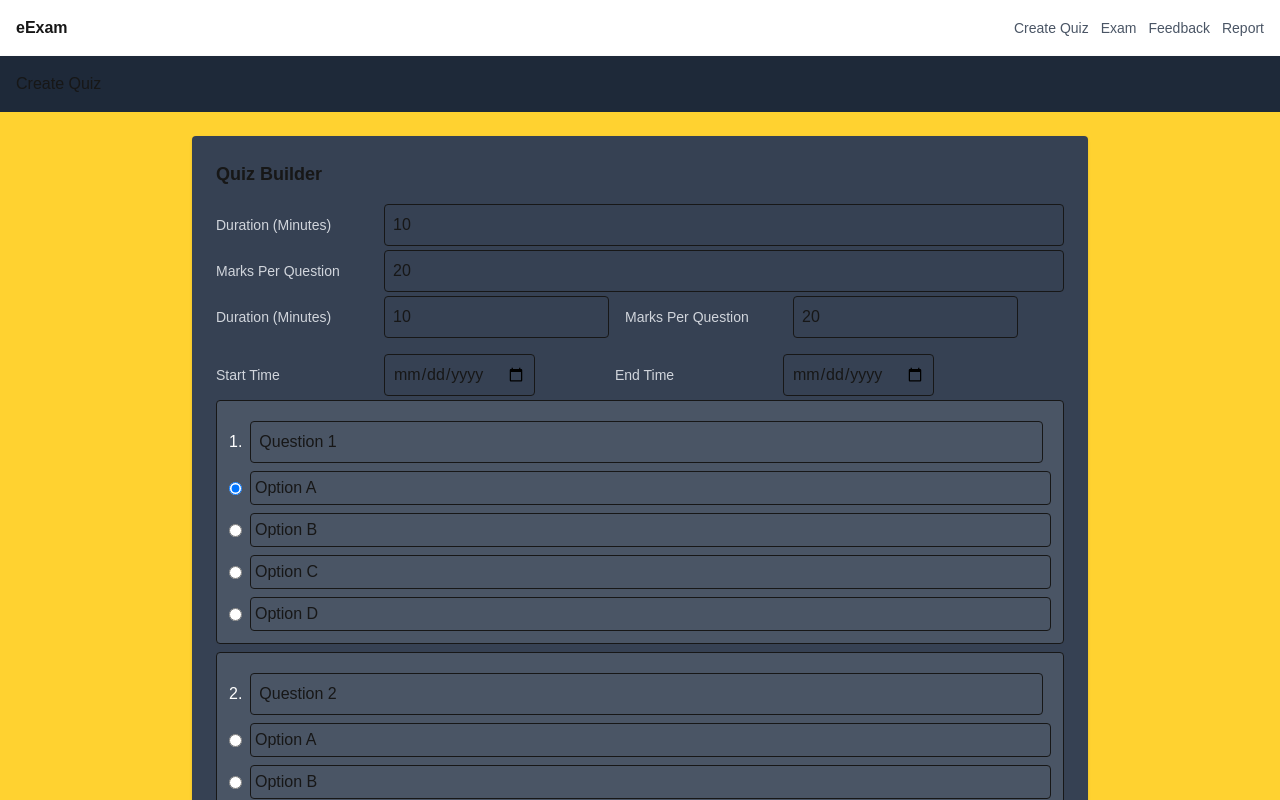
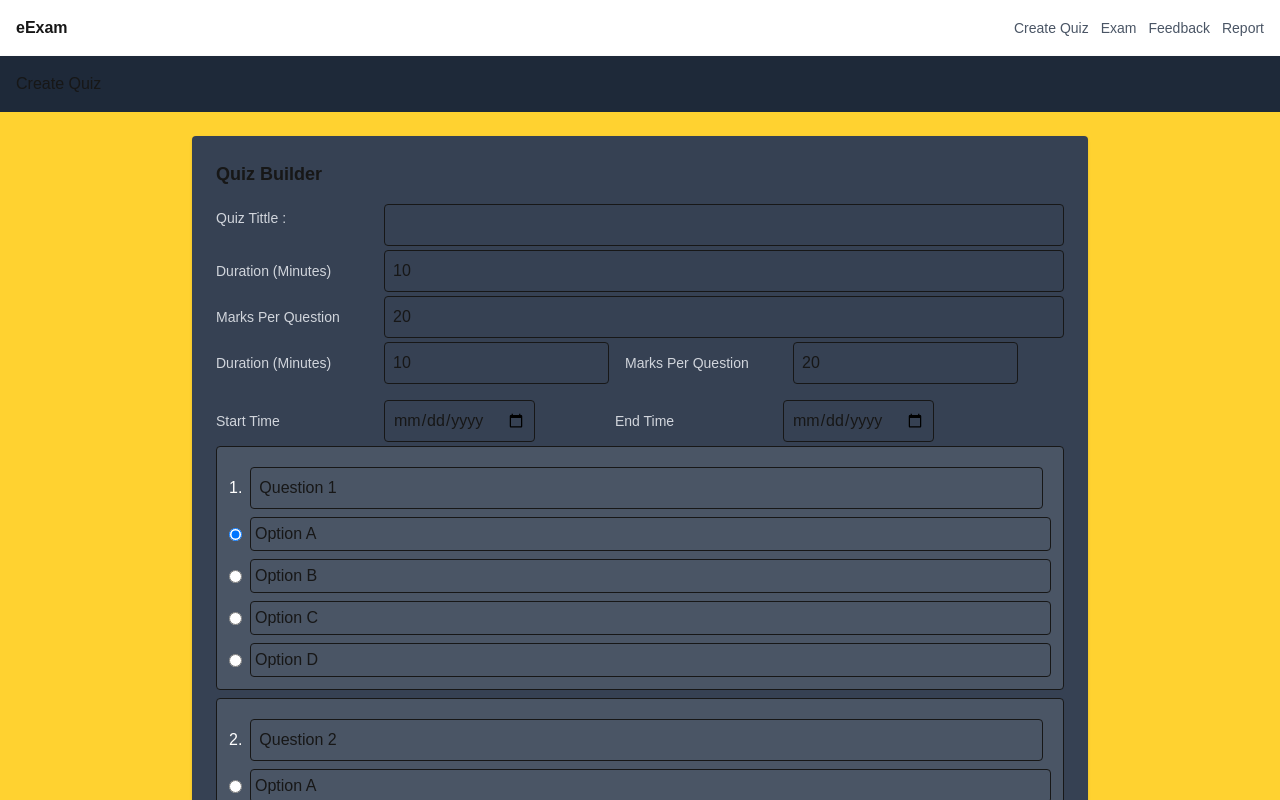
Before and after one commit to Farhat-004/onlinequizv2, a Next.js app: page /create-quiz in a window 1280 px wide. Shown: the top 800 px of the page. Built offline with nearby package versions, Linux system fonts and the light colour scheme.

Commit message:
updated: Add the tittle label and field which was missing and recolor the join code button

```diff
--- a/app/create-quiz/page.tsx
+++ b/app/create-quiz/page.tsx
@@ -33,13 +33,12 @@ export default function NewExam() {
       config,
       questions,
     }
-    // console.log(quizData.questions.flat());
-    // message:"created"
+
     const res = await fetch('/api/exams', { method: 'POST', headers: { 'content-type': 'application/json' }, body: JSON.stringify(quizData) })
     const data = await res.json()
     if (res.ok) {
-      message: 'created'
-      // setJoinCode(data.joinCode)
+      setJoinCode(data.joinCode)
+      console.log(data?.joinCode)
     } else {
       alert(data.error || 'Failed')
     }
@@ -53,8 +52,13 @@ export default function NewExam() {
           <h2 className="text-lg font-semibold mb-4">Quiz Builder</h2>
           <form onSubmit={handleCreate} className="space-y-1">
             {/* custom config */}
+           <span className='gap-2 flex'>
+             <label className="text-sm font-medium mt-1 text-gray-300 w-40">Quiz Tittle :</label>
+                <input value={config.title} type='text' onChange={e => setConfig({...config, title: e.target.value})} className="flex-1 border p-2 rounded" required={true}/>
+
+           </span>
                 <div className="flex items-center gap-2">
-                <label className="text-sm font-medium text-gray-300 w-40">Duration (Minutes)</label>
+                 <label className="text-sm font-medium text-gray-300 w-40">Duration (Minutes)</label>
                 <input value={config.durationMinutes} type='number' onChange={e => {
                   const v = e.target.value
                   const n = v === '' ? 0 : parseInt(v, 10) || 0
@@ -112,7 +116,7 @@ export default function NewExam() {
               <button onClick={()=>{setNumOfQues(prev=>prev+1)}} className="px-4 py-2 bg-yellow-600 text-white rounded">Add +1</button>
               <button onClick={()=>{setNumOfQues(prev=>prev+5)}} className="px-4 py-2 bg-yellow-600 text-white rounded">Add +5</button>
               <button onClick={()=>{setNumOfQues(prev=>prev-1)}} className="px-4 py-2 bg-red-600 text-white rounded">Remove -1</button>
-              {joinCode && <div className="p-2 bg-gray-100 rounded">Join Code: <strong>{joinCode}</strong></div>}
+              {joinCode && <div className="p-2 bg-blue-500 rounded">Join Code: <strong>{joinCode}</strong></div>}
             </div>
           </form>
         </div>
```
